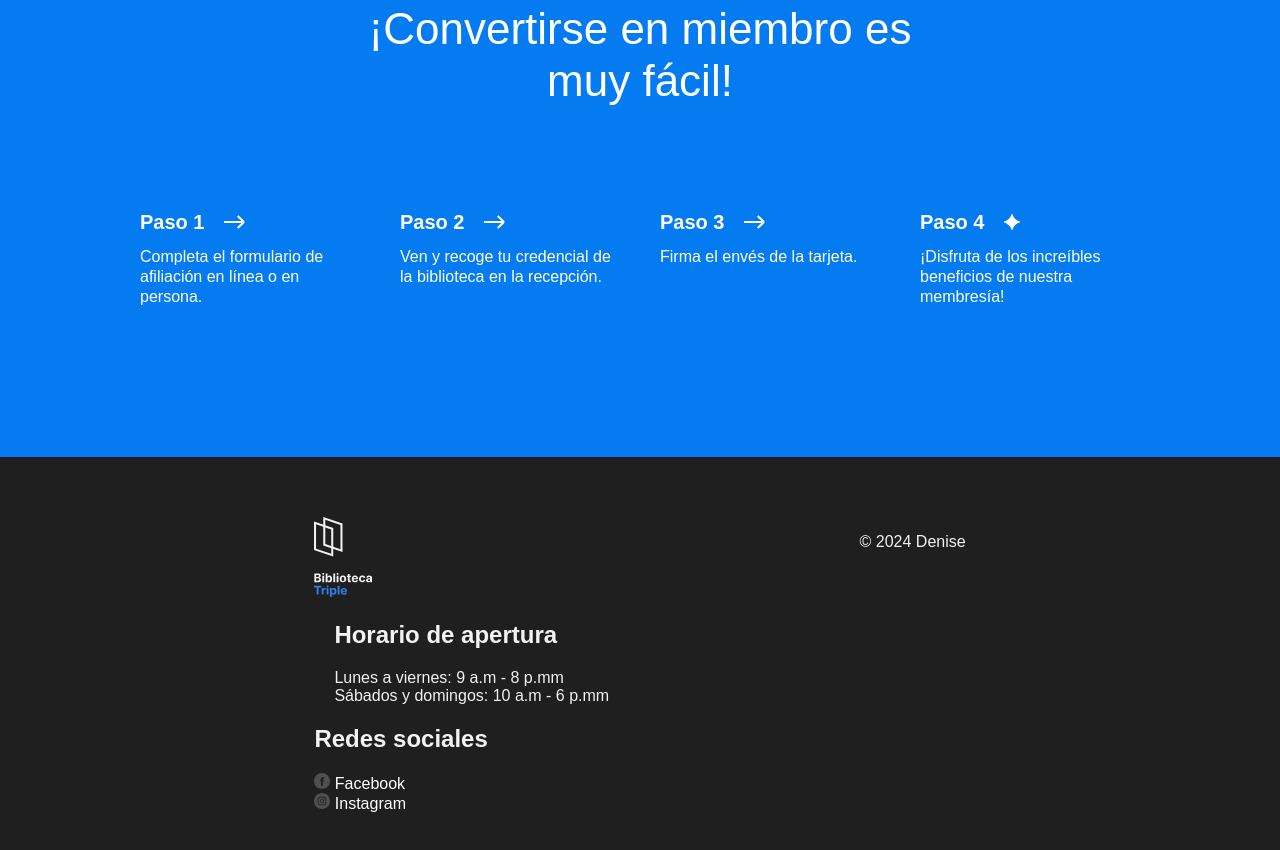
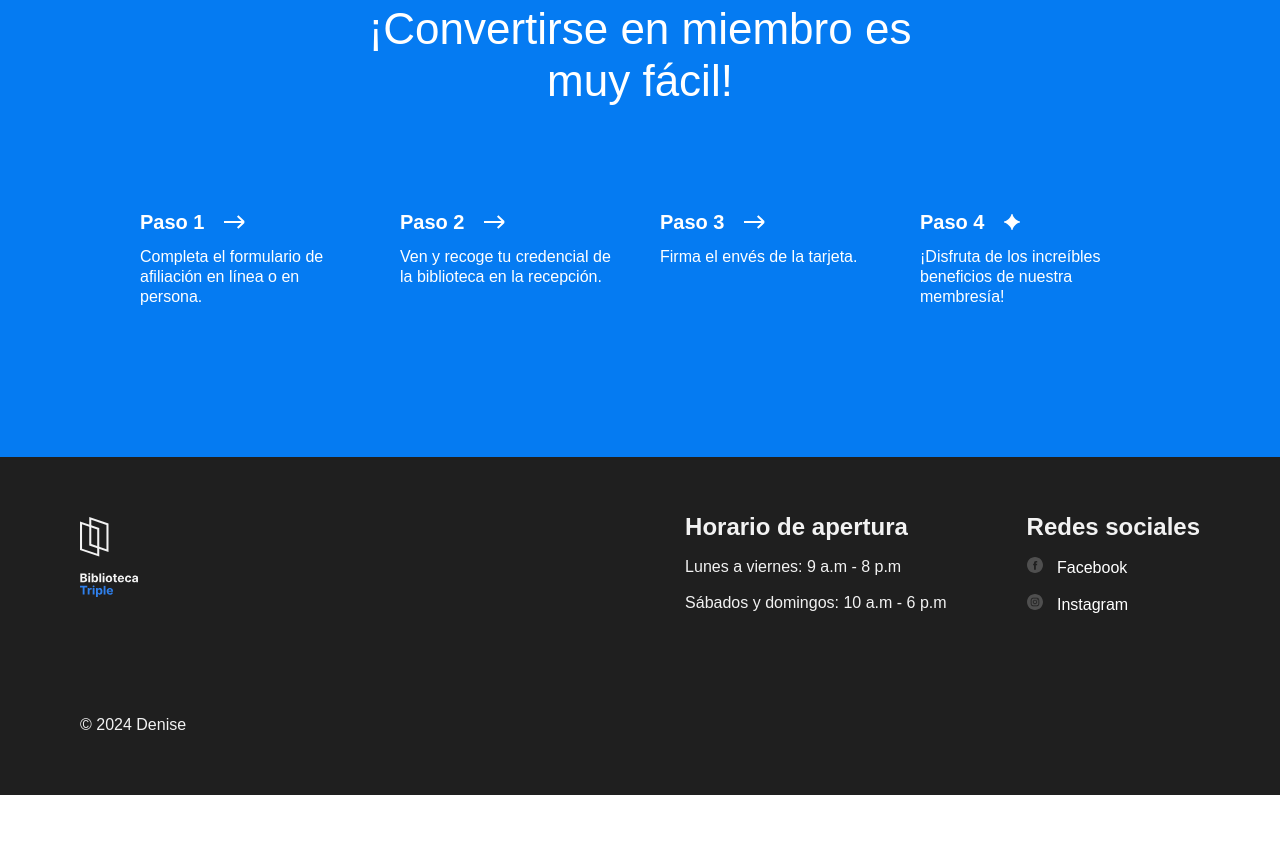
Before and after one commit to denisehanono/web_project_library, a plain HTML site: page index.html in a window 1280 px wide. Shown: the part 3035-3885 px from the top of the page. After the commit the page ends 3830 px from the top, so only its background shows below. Drawn offline with Linux system fonts and the light colour scheme.

Commit message:
Nueva actualización del proyecto

```diff
--- a/index.html
+++ b/index.html
@@ -273,7 +273,6 @@
           </ul>
         </section>
       </main>
-    </div>
       <footer class="footer" id="footer">
         <section class="footer__columns">
          <div class="footer__column">
@@ -283,10 +282,10 @@
         </div>
 
          <div class="footer__column footer__column_content_hours">
-        <h2 class="footer__column_content_heading">Horario de apertura</h2>
+          <h2 class="footer__column-heading">Horario de apertura</h2>
           <ul class="footer__list">
-          <li class="footer__list-item"> Lunes a viernes: 9 a.m - 8 p.mm </li>
-          <li class="footer__list-item"> Sábados y domingos: 10 a.m - 6 p.mm </li>
+            <li class="footer__list-item"> Lunes a viernes: 9 a.m - 8 p.m </li>
+            <li class="footer__list-item"> Sábados y domingos: 10 a.m - 6 p.m </li>
           </ul>
          </div>
 
@@ -313,5 +312,6 @@
 
         </div>
       </footer>
+    </div>
   </body>
 </html>
--- a/styles/style.css
+++ b/styles/style.css
@@ -351,11 +351,11 @@
   margin: 10px 0;
 }
 
+/* box-sizing: border-box; */
 .footer {
-  display: flex;
-  /* box-sizing: border-box; */
+  /* display: flex;
 align-items: flex-start;
-justify-content: space-evenly;
+justify-content: space-evenly; */
   background-color:#1f1f1f;
   color: #f2f2f2;
   font-family: Arial, Helvetica, sans-serif;
@@ -365,35 +365,40 @@ justify-content: space-evenly;
 }
 
 .footer__columns {
-
+  display: flex;
+  gap: 80px;
+  justify-content: space-between;
 }
 
 .footer__column_content_hours {
-  padding-right: 80px;
-  padding-inline-start: 20px;
-  padding-inline-end: 16px;
+  margin-left: auto;
 }
 
 .footer__column_content_social {
-
+margin: 0;
 }
 
 
 .footer__logo {
-  size: 58px 80px;
+  width: 58px ;
+  height: 80px;
 }
 
 .footer__column-heading {
+  margin: 0 0 20px 0;
 }
 
 .footer__list {
-  /* El siguiente código elimina los estilos predeterminados del navegador para las listas */
   list-style-type: none;
   padding: 0;
   margin: 0;
+  display: flex;
+  flex-direction: column;
+  gap: 16px;
 }
 
 .footer__list-item {
+  list-style-type: none;
 }
 
 .footer__column-link {
@@ -402,13 +407,11 @@ justify-content: space-evenly;
 }
 
 .footer__social-icon {
-  size: 16px 16px;
+  width: 16px;
+  height: 16px;
+  margin-right: 10px;
 }
 
 .footer__copyright {
-/*
-  padding-left: 80px;
-padding-top: 100px;
-padding-bottom: 60px;
-padding-right: 400px; */
+  margin: 100px 0 0 0;
 }
```
Lines whose indentation alone changed are shown as unchanged.
